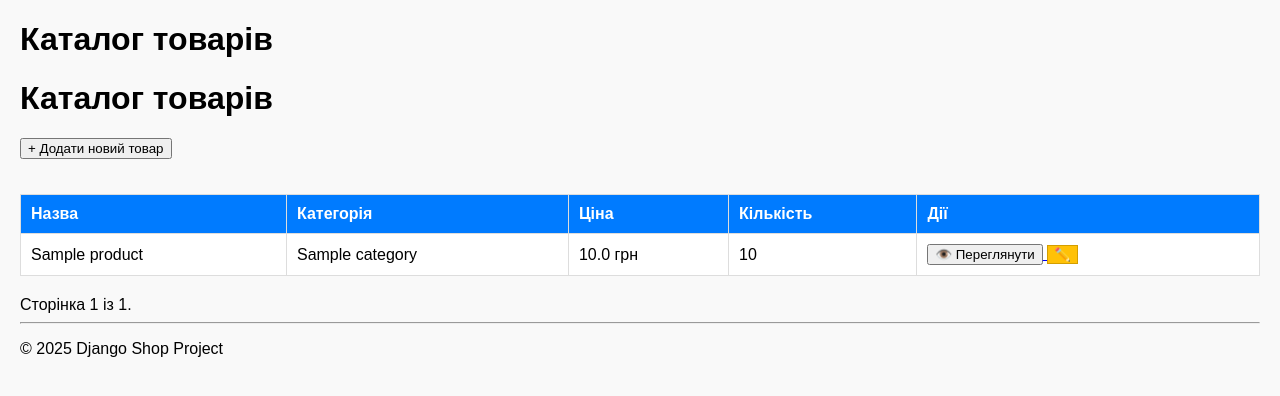
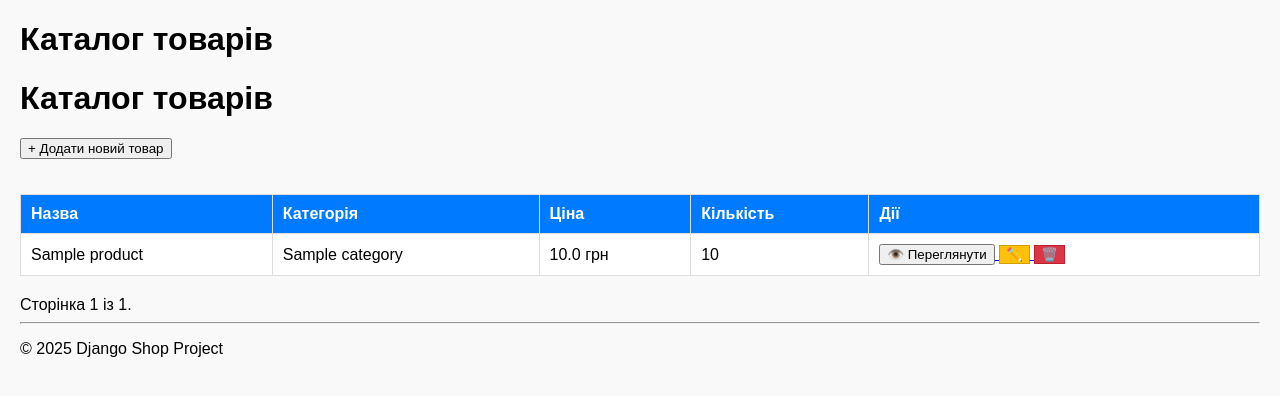
Before and after one commit to oleksandrhaiu/lb-1, a Django app: page /products/products/ in a window 1280 px wide. Shown: the part 48-444 px from the top of the page. Run offline with Django 5.2, Linux system fonts and the light colour scheme; tables that the repository leaves empty hold one stand-in row (values such as "Sample post").

Commit message:
feat(lab4): add delete buttons to products list

```diff
--- a/products/templates/products/products.html
+++ b/products/templates/products/products.html
@@ -33,6 +33,12 @@
             <a href="{% url 'product-update' product.pk %}">
                 <button style="cursor: pointer; background-color: #ffc107; border: 1px solid #d39e00;">✏️</button>
             </a>
+
+            <a href="{% url 'product-delete' product.pk %}">
+                <button style="cursor: pointer; background-color: #dc3545; color: white; border: 1px solid #bd2130;">
+                    🗑️
+                </button>
+            </a>
         </td>
     </tr>
     {% endfor %}
```
